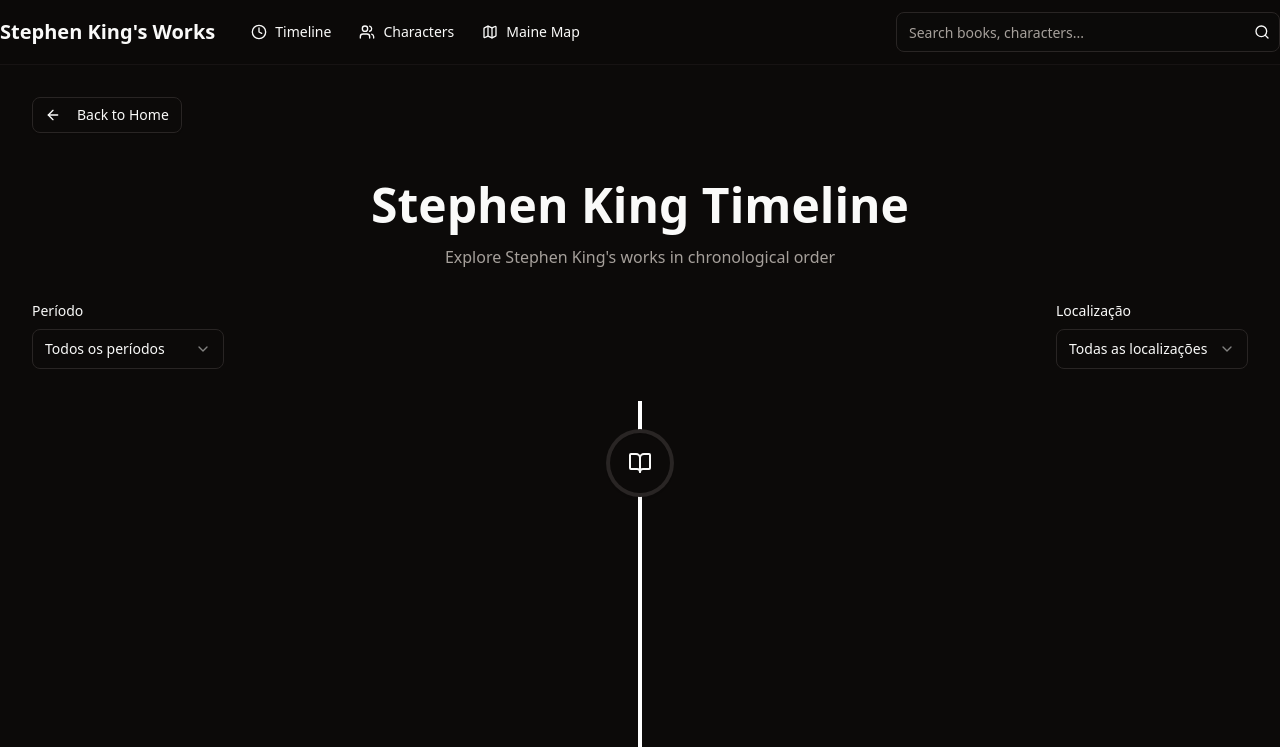
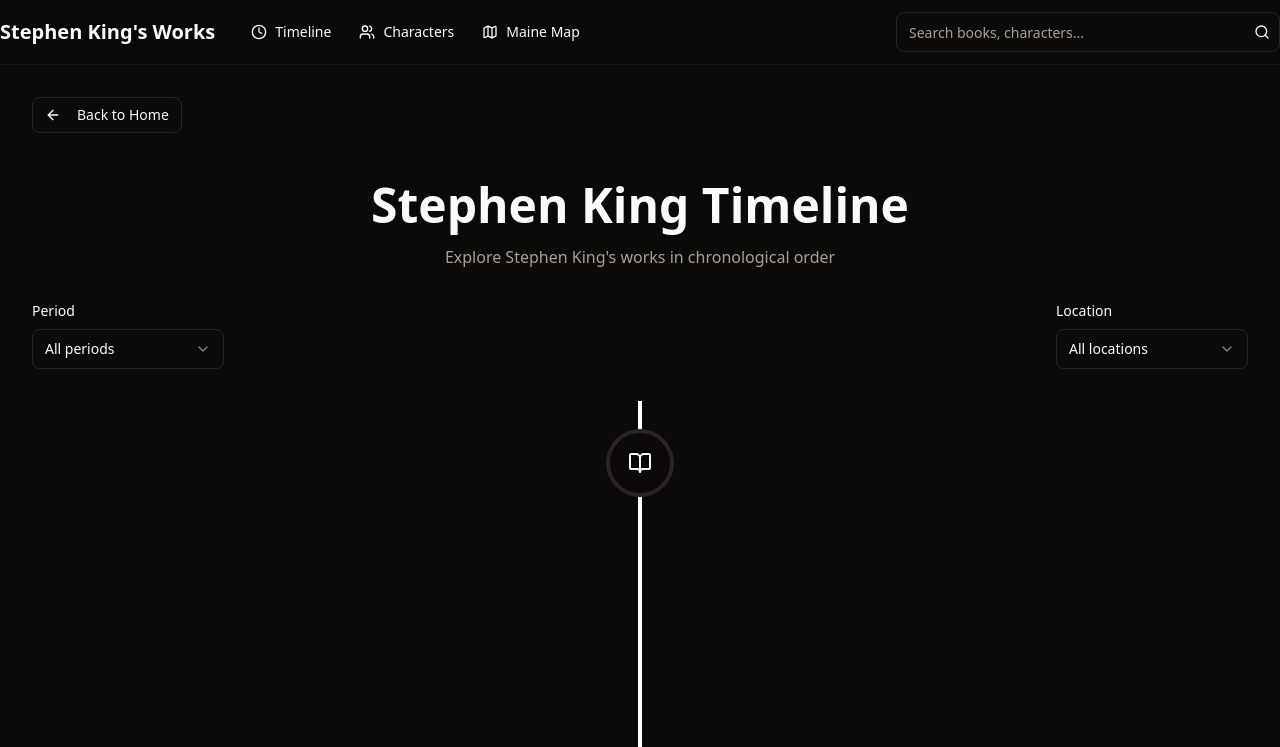
Before and after one commit to MatheusVBLima/stephen-king, a Next.js app: page /timeline in a window 1280 px wide. Shown: the top 747 px of the page. Built offline with nearby package versions, Linux system fonts and the light colour scheme.

Commit message:
fix: language

```diff
--- a/src/components/Timeline.tsx
+++ b/src/components/Timeline.tsx
@@ -93,16 +93,16 @@
     <div className="w-full">
       <div className="flex flex-col justify-between gap-4 mb-8 md:flex-row">
         <div className="w-full md:w-48">
-          <label className="block mb-2 text-sm font-medium">Período</label>
+          <label className="block mb-2 text-sm font-medium">Period</label>
           <Select
             value={periodFilter}
             onValueChange={setPeriodFilter}
           >
             <SelectTrigger>
-              <SelectValue placeholder="Selecionar período" />
+              <SelectValue placeholder="Select period" />
             </SelectTrigger>
             <SelectContent>
-              <SelectItem value="all">Todos os períodos</SelectItem>
+              <SelectItem value="all">All periods</SelectItem>
               {decades.map(decade => (
                 <SelectItem key={decade} value={decade}>{decade}</SelectItem>
               ))}
@@ -111,16 +111,16 @@
         </div>
 
         <div className="w-full md:w-48">
-          <label className="block mb-2 text-sm font-medium">Localização</label>
+          <label className="block mb-2 text-sm font-medium">Location</label>
           <Select
             value={locationFilter}
             onValueChange={setLocationFilter}
           >
             <SelectTrigger>
-              <SelectValue placeholder="Selecionar localização" />
+              <SelectValue placeholder="Select location" />
             </SelectTrigger>
             <SelectContent>
-              <SelectItem value="all">Todas as localizações</SelectItem>
+              <SelectItem value="all">All locations</SelectItem>
               {locations.map(location => (
                 <SelectItem key={location} value={location}>{location}</SelectItem>
               ))}
@@ -131,7 +131,7 @@
 
       {filteredBooks.length === 0 ? (
         <div className="py-10 text-center">
-          <p className="text-muted-foreground">Nenhum livro corresponde aos filtros</p>
+          <p className="text-muted-foreground">No books match the selected filters</p>
           <Button
             variant="outline"
             className="mt-4"
@@ -140,7 +140,7 @@
               setLocationFilter("all");
             }}
           >
-            Limpar filtros
+            Clear filters
           </Button>
         </div>
       ) : (
```
